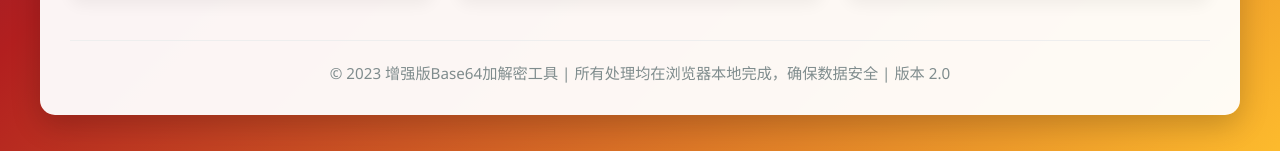
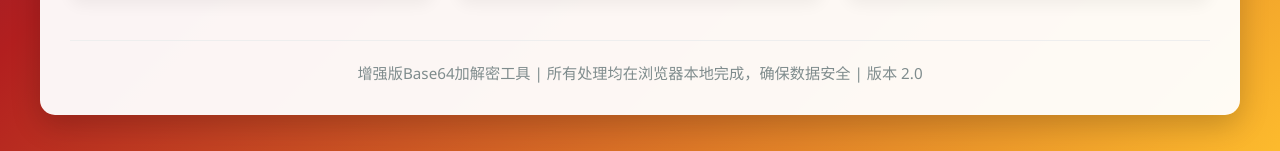
Before and after one commit to sDreamForZzQ/sDreamForZzQ.github.io, a plain HTML site: page base64.html in a window 1280 px wide. Shown: the part 1327-1478 px from the top of the page. Drawn offline with Linux system fonts and the light colour scheme.

Commit message:
Update base64.html

```diff
--- a/base64.html
+++ b/base64.html
@@ -445,7 +445,7 @@
     </div>
 
     <footer>
-      <p>© 2023 增强版Base64加解密工具 | 所有处理均在浏览器本地完成，确保数据安全 | 版本 2.0</p>
+      <p>增强版Base64加解密工具 | 所有处理均在浏览器本地完成，确保数据安全 | 版本 2.0</p>
     </footer>
   </div>
 
```
